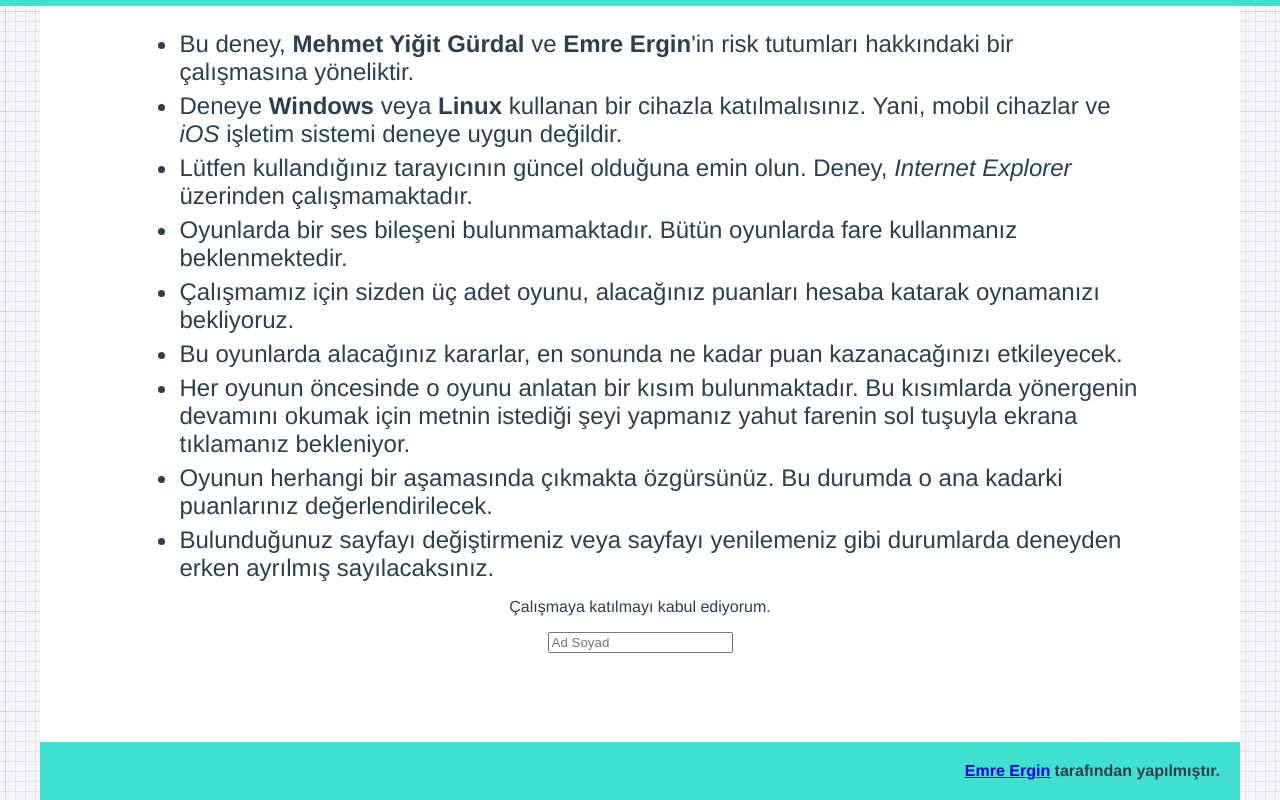
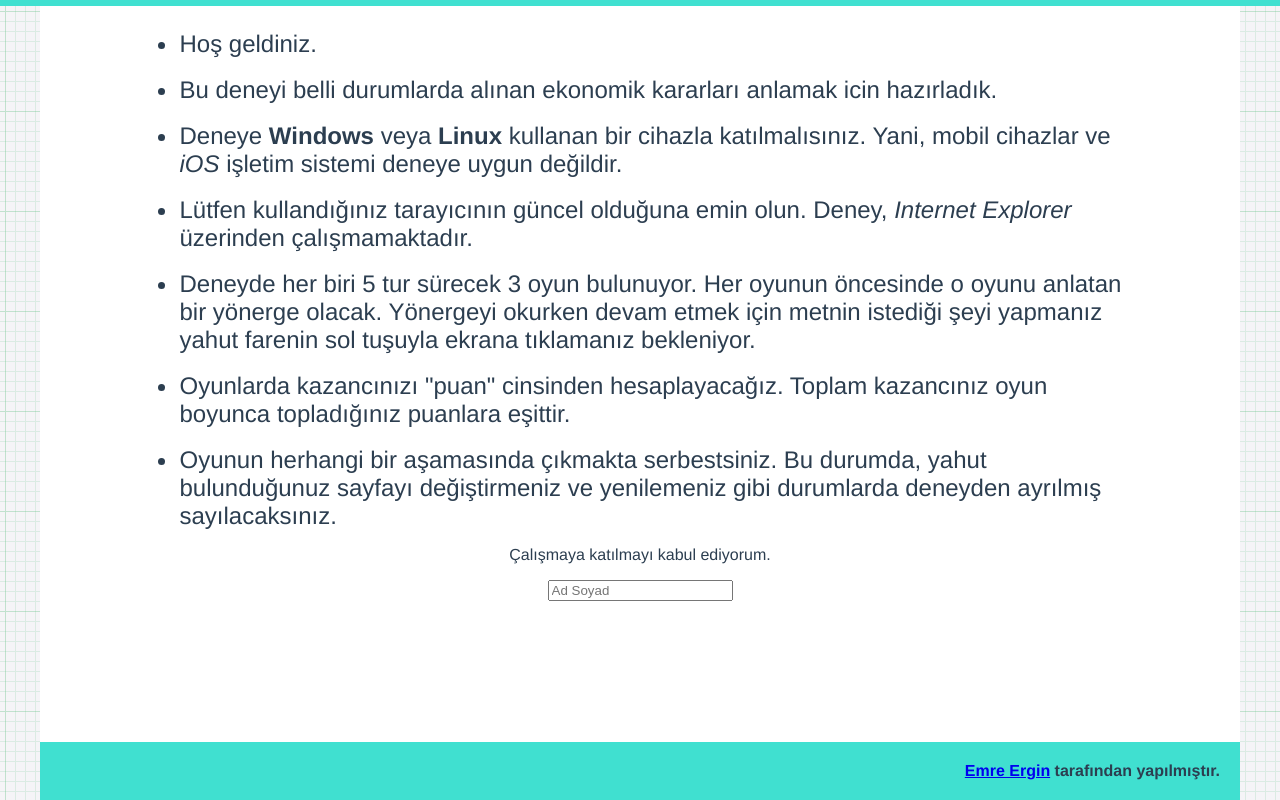
Before and after one commit to emrergin/prudencetemperance, a Vue app: page / in a window 1280 px wide. Built offline with nearby package versions, Linux system fonts and the light colour scheme; what vue-uuid would draw is missing.

Commit message:
improved intro screen

```diff
--- a/public/index.html
+++ b/public/index.html
@@ -13,5 +13,9 @@
     </noscript>
     <div id="app"></div>
     <!-- built files will be auto injected -->
+    <script type="text/javascript">
+      //content doesn't matter
+      //https://stackoverflow.com/questions/26347742/safaris-getboundingclientrect-implementation-returns-incorrect-top
+    </script>
   </body>
 </html>
--- a/src/components/IntroScreen.vue
+++ b/src/components/IntroScreen.vue
@@ -1,7 +1,11 @@
 <template>
   <ul class="girisMetni">
+
     <li>
-      Bu deney, <strong>Mehmet Yiğit Gürdal</strong> ve <strong>Emre Ergin</strong>'in risk tutumları hakkındaki bir çalışmasına yöneliktir.
+      Hoş geldiniz.
+    </li>
+    <li>
+      Bu deneyi belli durumlarda alınan ekonomik kararları anlamak icin hazırladık.
     </li>
     <li>
       Deneye <strong>Windows</strong> veya <strong>Linux</strong> kullanan bir cihazla katılmalısınız. Yani, mobil cihazlar ve <i>iOS</i> işletim sistemi deneye uygun değildir.
@@ -10,29 +14,17 @@
       Lütfen kullandığınız tarayıcının güncel olduğuna emin olun. Deney, <i>Internet Explorer</i> üzerinden çalışmamaktadır.
     </li>
     <li>
-      Oyunlarda bir ses bileşeni bulunmamaktadır. Bütün oyunlarda fare
-      kullanmanız beklenmektedir.
+      Deneyde her biri 5 tur sürecek 3 oyun bulunuyor.
+      Her oyunun öncesinde o oyunu anlatan bir yönerge olacak.
+      Yönergeyi okurken devam etmek için metnin istediği şeyi yapmanız yahut farenin sol tuşuyla ekrana tıklamanız bekleniyor.
     </li>
     <li>
-      Çalışmamız için sizden üç adet oyunu, alacağınız puanları hesaba katarak
-      oynamanızı bekliyoruz.
+      Oyunlarda kazancınızı "puan" cinsinden hesaplayacağız.
+      Toplam kazancınız oyun boyunca topladığınız puanlara eşittir.
     </li>
     <li>
-      Bu oyunlarda alacağınız kararlar, en sonunda ne kadar puan
-      kazanacağınızı etkileyecek.
-    </li>
-    <li>
-      Her oyunun öncesinde o oyunu anlatan bir kısım bulunmaktadır. Bu
-      kısımlarda yönergenin devamını okumak için metnin istediği şeyi yapmanız
-      yahut farenin sol tuşuyla ekrana tıklamanız bekleniyor.
-    </li>
-    <li>
-      Oyunun herhangi bir aşamasında çıkmakta özgürsünüz.
-      Bu durumda o ana kadarki puanlarınız değerlendirilecek.
-    </li>
-    <li>
-      Bulunduğunuz sayfayı değiştirmeniz veya sayfayı yenilemeniz gibi
-      durumlarda deneyden erken ayrılmış sayılacaksınız.
+      Oyunun herhangi bir aşamasında çıkmakta serbestsiniz.
+      Bu durumda, yahut bulunduğunuz sayfayı değiştirmeniz ve yenilemeniz gibi durumlarda deneyden ayrılmış sayılacaksınız.
     </li>
   </ul>
 
@@ -90,7 +82,7 @@
 }
 
 .girisMetni>li+li{
-  margin-top:0.25em;
+  margin-top:0.75em;
 }
 </style>
 
```
